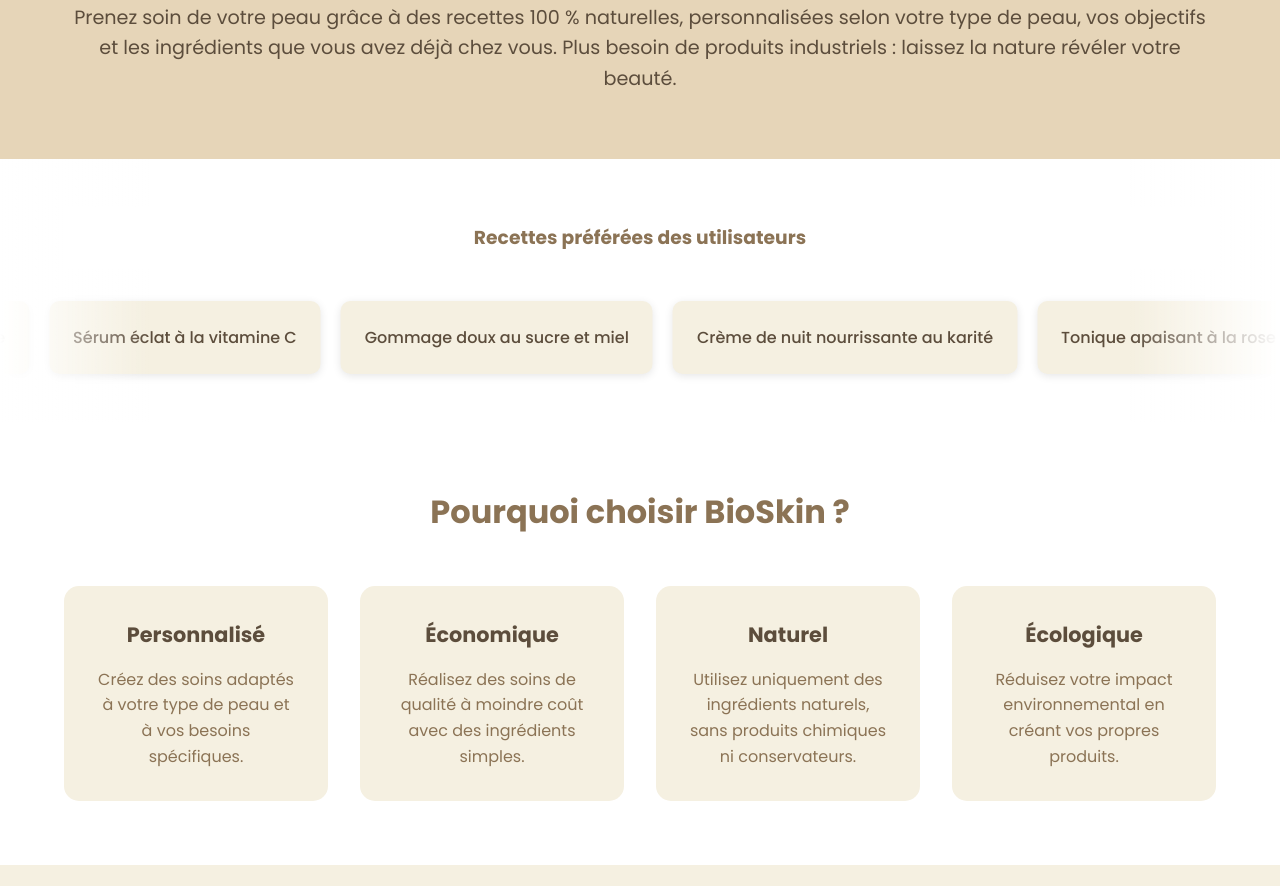
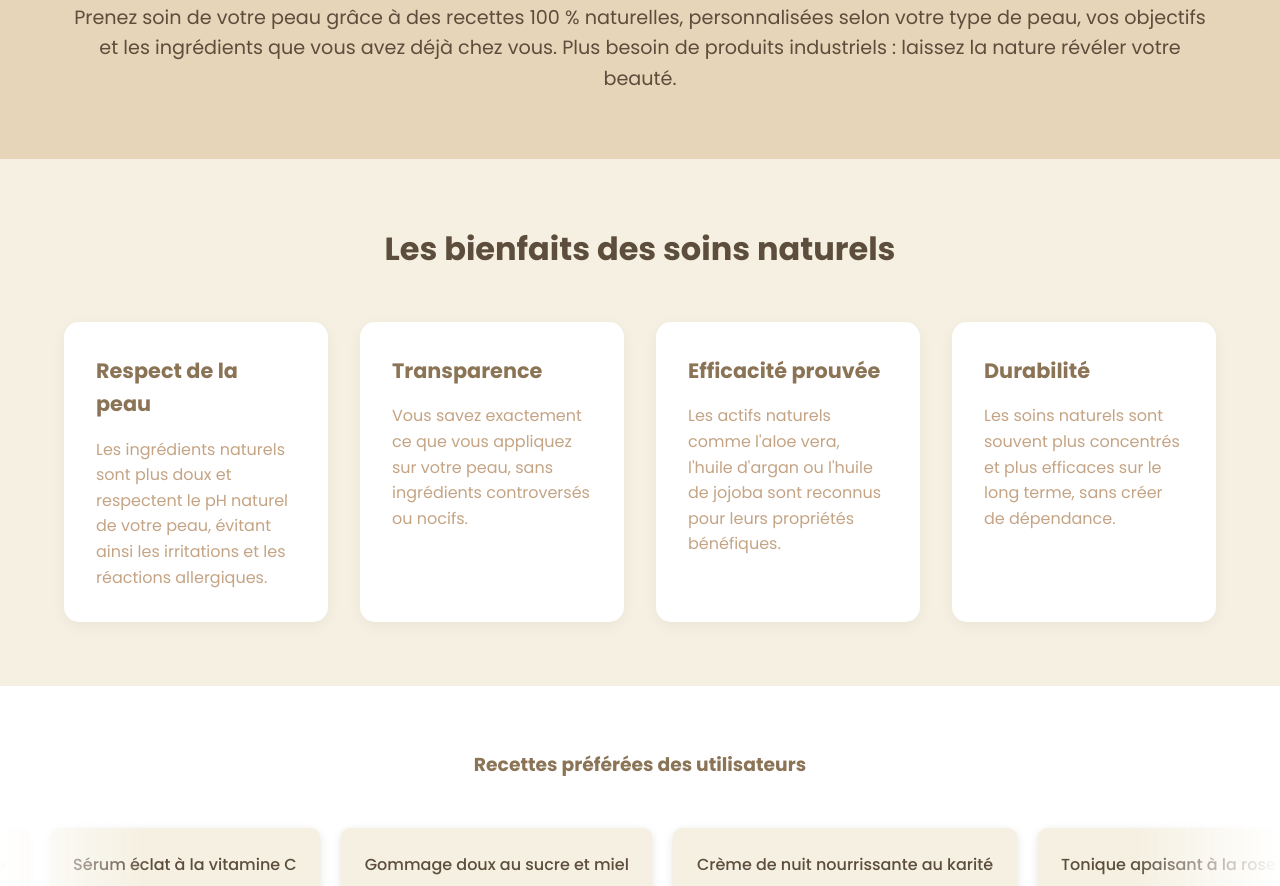
Before and after one commit to Rania-elh/BioSkin, a plain HTML site: page Frontend/index.html in a window 1280 px wide. Shown: the part 642-1528 px from the top of the page. Drawn offline with Linux system fonts and the light colour scheme.

Commit message:
Update page 1

```diff
--- a/Frontend/index.html
+++ b/Frontend/index.html
@@ -34,6 +34,28 @@
 
 			<section class="phrases">
 				<p>Prenez soin de votre peau grâce à des recettes 100 % naturelles, personnalisées selon votre type de peau, vos objectifs et les ingrédients que vous avez déjà chez vous. Plus besoin de produits industriels : laissez la nature révéler votre beauté.</p>
+			</section>
+
+			<section class="benefits">
+				<h3>Les bienfaits des soins naturels</h3>
+				<div class="benefits-grid">
+					<div class="benefit-card">
+						<h4>Respect de la peau</h4>
+						<p>Les ingrédients naturels sont plus doux et respectent le pH naturel de votre peau, évitant ainsi les irritations et les réactions allergiques.</p>
+					</div>
+					<div class="benefit-card">
+						<h4>Transparence</h4>
+						<p>Vous savez exactement ce que vous appliquez sur votre peau, sans ingrédients controversés ou nocifs.</p>
+					</div>
+					<div class="benefit-card">
+						<h4>Efficacité prouvée</h4>
+						<p>Les actifs naturels comme l'aloe vera, l'huile d'argan ou l'huile de jojoba sont reconnus pour leurs propriétés bénéfiques.</p>
+					</div>
+					<div class="benefit-card">
+						<h4>Durabilité</h4>
+						<p>Les soins naturels sont souvent plus concentrés et plus efficaces sur le long terme, sans créer de dépendance.</p>
+					</div>
+				</div>
 			</section>
 
 			<section class="favorites">
--- a/Frontend/style.css
+++ b/Frontend/style.css
@@ -552,3 +552,63 @@ footer {
 		font-size: 1.8rem;
 	}
 }
+
+/* Section des bienfaits */
+.benefits {
+	padding: 4rem 5%;
+	background-color: var(--beige-light);
+}
+
+.benefits h3 {
+	color: var(--brown-dark);
+	text-align: center;
+	margin-bottom: 3rem;
+	font-size: 2rem;
+}
+
+.benefits-grid {
+	display: grid;
+	grid-template-columns: repeat(auto-fit, minmax(250px, 1fr));
+	gap: 2rem;
+	max-width: 1200px;
+	margin: 0 auto;
+}
+
+.benefit-card {
+	background-color: white;
+	padding: 2rem;
+	border-radius: 15px;
+	box-shadow: 0 4px 15px rgba(0, 0, 0, 0.05);
+	transition: transform 0.3s ease, box-shadow 0.3s ease;
+}
+
+.benefit-card:hover {
+	transform: translateY(-5px);
+	box-shadow: 0 6px 20px rgba(0, 0, 0, 0.1);
+}
+
+.benefit-card h4 {
+	color: var(--brown-medium);
+	margin-bottom: 1rem;
+	font-size: 1.3rem;
+}
+
+.benefit-card p {
+	color: var(--brown-light);
+	line-height: 1.6;
+}
+
+@media (max-width: 768px) {
+	.benefits {
+		padding: 3rem 5%;
+	}
+
+	.benefits-grid {
+		grid-template-columns: 1fr;
+		gap: 1.5rem;
+	}
+
+	.benefit-card {
+		padding: 1.5rem;
+	}
+}
```
